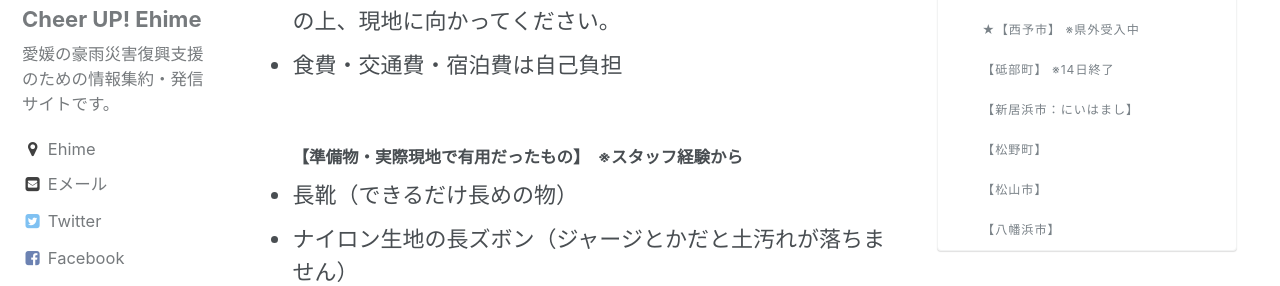
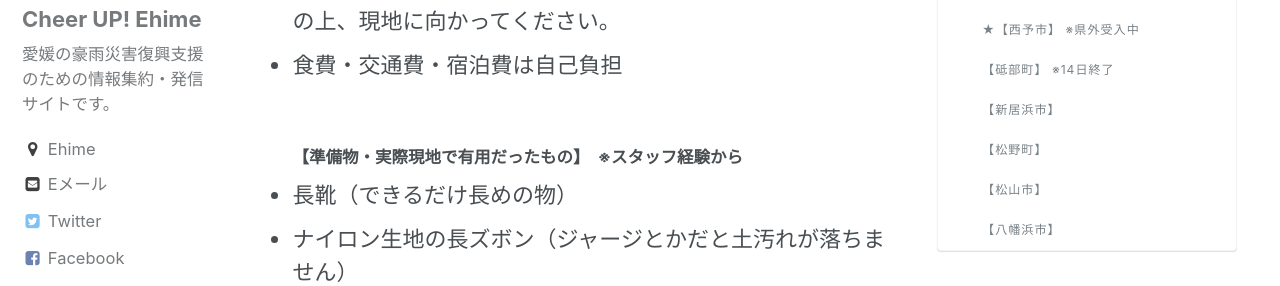
Before and after one commit to cheerup-ehime/cheerup-ehime.github.io, a Jekyll site: the page built from _pages/volunteer.md, in a window 1280 px wide and 900 px high, scrolled down 678 px. Shown: the part 158-444 px from the top of the window. Built offline with Jekyll 4.4.1, drawn with Linux system fonts in a browser that asks for light colours; comment, search, counter and statistics services are not loaded.

Commit message:
Update volunteer.md

```diff
--- a/_pages/volunteer.md
+++ b/_pages/volunteer.md
@@ -199,7 +199,7 @@
 
 ---
 
-### 【新居浜市：にいはまし】
+### 【新居浜市】
 - **ボランティアバスの受付は停止中**
 #### 問合先 ------------
 新居浜市社会福祉協議会<br>0897-32-8129
```
